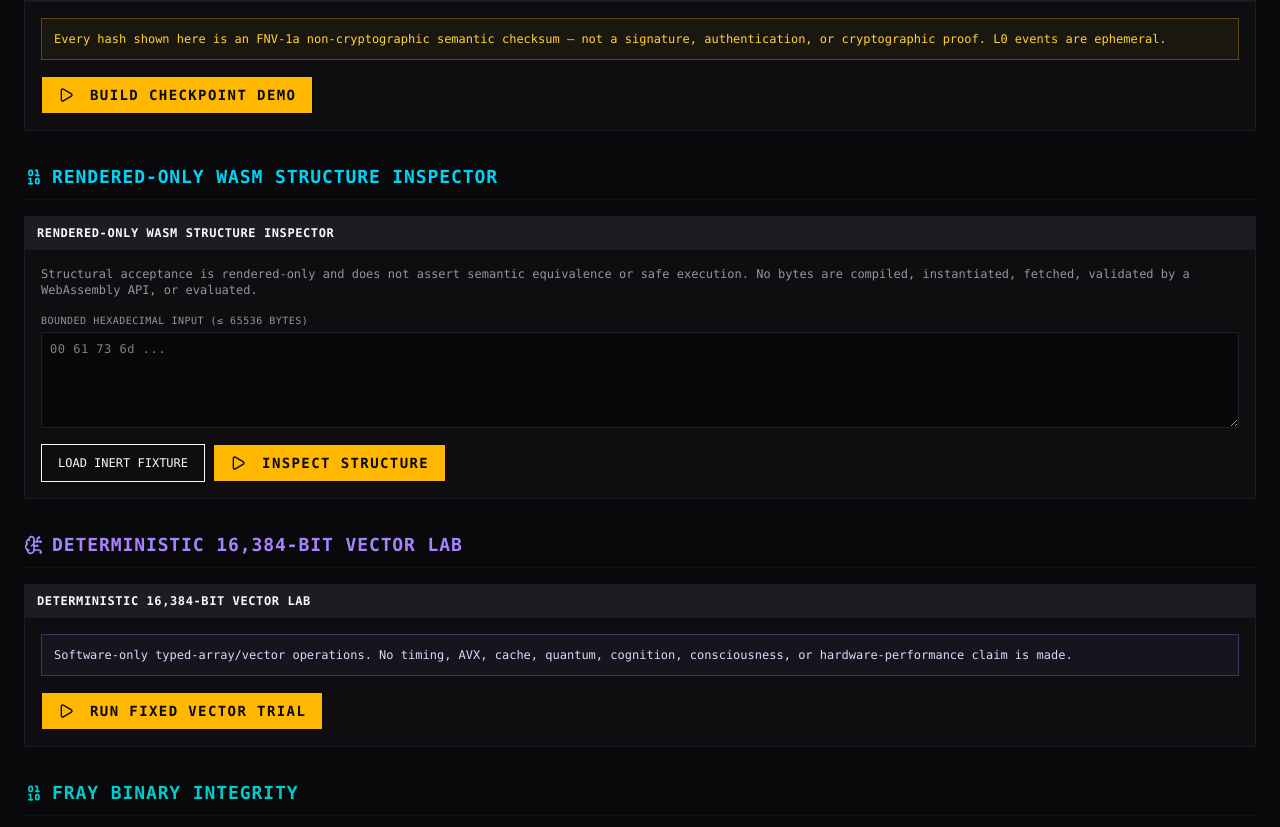
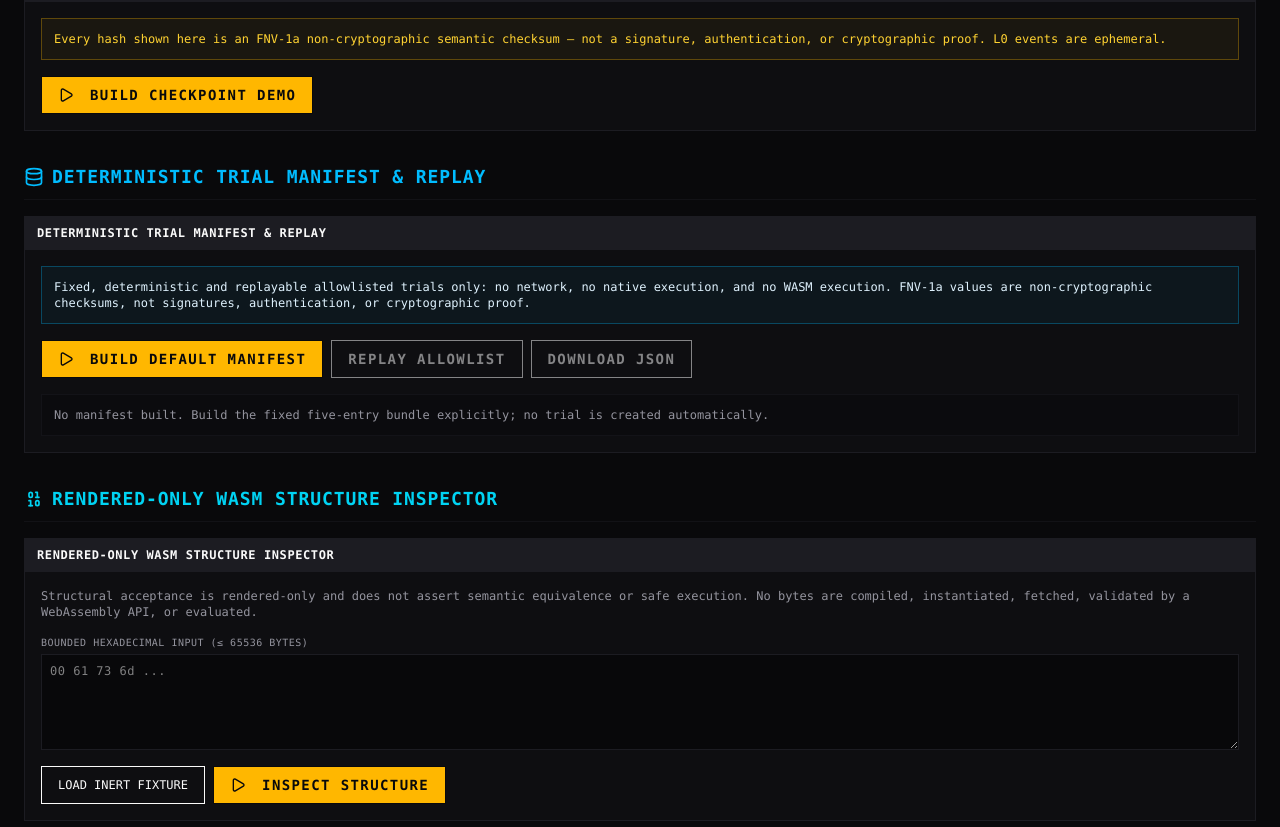
Before and after one commit to eyeoverthink/aeon-kernel, a React app: page /matter-lab in a window 1280 px wide. Shown: the part 1033-1860 px from the top of the page. Built offline with nearby package versions, Linux system fonts and the light colour scheme; the HTML template or start-up script is replaced by a standard one.

Commit message:
Add deterministic trial manifest replay: src/pages/matter-lab.tsx

```diff
--- a/src/pages/matter-lab.tsx
+++ b/src/pages/matter-lab.tsx
@@ -21,6 +21,7 @@ import {
 import { buildCheckpointDemo } from '@/lib/checkpoint-ledger';
 import { inspectWasmBinary, WasmInspectorError, WASM_INSPECTOR_MAX_BYTES, type WasmInspection } from '@/lib/wasm-inspector';
 import { compareVectorLayouts, hammingDistance, runDefaultVectorTrial, seededVector, similarity, type VectorLabTrial } from '@/lib/vector-lab';
+import { buildDefaultTrialManifest, replayTrialManifest, serializeTrialManifest, type ReplayManifest, type TrialManifest } from '@/lib/trial-manifest';
 
 import { Button } from '@/components/ui/button';
 import { Badge } from '@/components/ui/badge';
@@ -634,6 +635,76 @@ function CheckpointLedgerSection() {
   </div>;
 }
 
+function TrialManifestSection() {
+  const [manifest, setManifest] = useState<TrialManifest | null>(null);
+  const [replay, setReplay] = useState<ReplayManifest | null>(null);
+
+  const buildManifest = () => {
+    setManifest(buildDefaultTrialManifest());
+    setReplay(null);
+  };
+
+  const downloadManifest = () => {
+    if (!manifest) return;
+    const url = URL.createObjectURL(new Blob([serializeTrialManifest(manifest)], { type: 'application/json' }));
+    const link = document.createElement('a');
+    link.href = url;
+    link.download = 'aeon-trial-manifest-v1.json';
+    link.click();
+    URL.revokeObjectURL(url);
+  };
+
+  return <div className="border border-border bg-card flex flex-col" data-testid="trial-manifest">
+    <div className="bg-muted px-3 py-2 border-b border-border text-xs font-bold uppercase tracking-wider">Deterministic Trial Manifest &amp; Replay</div>
+    <div className="p-4 flex flex-col gap-4">
+      <div className="border border-sky-400/30 bg-sky-400/5 p-3 text-xs text-sky-100">
+        Fixed, deterministic and replayable allowlisted trials only: no network, no native execution, and no WASM execution. FNV-1a values are non-cryptographic checksums, not signatures, authentication, or cryptographic proof.
+      </div>
+      <div className="flex flex-wrap gap-2">
+        <Button type="button" data-testid="manifest-build" aria-label="Build default deterministic trial manifest" onClick={buildManifest} className="rounded-none tracking-widest font-bold">
+          <Play className="w-4 h-4 mr-2" />BUILD DEFAULT MANIFEST
+        </Button>
+        <Button type="button" data-testid="manifest-replay" aria-label="Replay built trial manifest" variant="outline" disabled={!manifest} onClick={() => manifest && setReplay(replayTrialManifest(manifest))} className="rounded-none tracking-widest font-bold">
+          REPLAY ALLOWLIST
+        </Button>
+        <Button type="button" data-testid="manifest-download" aria-label="Download built trial manifest JSON" variant="outline" disabled={!manifest} onClick={downloadManifest} className="rounded-none tracking-widest font-bold">
+          DOWNLOAD JSON
+        </Button>
+      </div>
+      {!manifest ? <div className="border border-border/50 bg-black/20 p-3 text-xs text-muted-foreground">No manifest built. Build the fixed five-entry bundle explicitly; no trial is created automatically.</div> : <>
+        <div className="grid grid-cols-1 sm:grid-cols-2 xl:grid-cols-5 gap-3">
+          <Metric label="Schema" value={manifest.schemaVersion} color="text-sky-400" />
+          <Metric label="Model" value={manifest.model} color="text-sky-400" />
+          <Metric label="Manifest ID" value={manifest.manifestId} color="text-sky-400" />
+          <Metric label="Checksum" value={manifest.checksum} color="text-sky-400" />
+          <Metric label="Entry count" value={manifest.entries.length} color="text-sky-400" />
+        </div>
+        <div className="grid grid-cols-1 lg:grid-cols-2 xl:grid-cols-3 gap-3">
+          {manifest.entries.map(entry => {
+            const replayEntry = replay?.entries.find(item => item.trialId === entry.trialId);
+            return <div key={entry.trialId} className="border border-border/50 bg-black/30 p-3 text-xs flex flex-col gap-2">
+              <div className="flex flex-wrap justify-between gap-2"><strong className="text-sky-300">{entry.trialId}</strong><Badge variant="outline" className="rounded-none text-[9px]">{entry.status.toUpperCase()}</Badge></div>
+              <div>Engine: <span className="font-mono">{entry.engineId} / {entry.engineVersion}</span></div>
+              <div className="break-all">Input checksum: <span className="font-mono">{entry.inputChecksum}</span></div>
+              <div className="break-all">Result checksum: <span className="font-mono">{entry.resultChecksum}</span></div>
+              {entry.sourceReceipt && <div className="break-all">Engine receipt: <span className="font-mono">{entry.sourceReceipt}</span></div>}
+              <div>Policy: <span className="font-mono">{JSON.stringify(entry.policy)}</span></div>
+              {replayEntry && <div className={`border-t border-border/40 pt-2 ${replayEntry.status === 'reproduced' ? 'text-emerald-400' : 'text-destructive'}`}>
+                Replay: {replayEntry.status.toUpperCase()} · mismatch fields: {replayEntry.mismatchFields.length ? replayEntry.mismatchFields.join(', ') : 'none'}
+              </div>}
+            </div>;
+          })}
+        </div>
+        {replay && <div className={`border p-3 text-xs flex flex-col gap-2 ${replay.reproduced ? 'border-emerald-400/40 bg-emerald-400/5' : 'border-destructive/40 bg-destructive/5'}`} data-testid="manifest-replay-result">
+          <strong>Overall reproduced: {replay.reproduced ? 'YES' : 'NO'}</strong>
+          <div className="break-all">Replay checksum: <span className="font-mono">{replay.checksum}</span></div>
+          <div className="break-all">Replay receipt: <span className="font-mono">{replay.receipt}</span></div>
+        </div>}
+      </>}
+    </div>
+  </div>;
+}
+
 function WasmInspectorSection() {
   const [hexInput, setHexInput] = useState('');
   const [inspection, setInspection] = useState<WasmInspection | null>(null);
@@ -812,6 +883,11 @@ function LegendSection() {
       desc: "Explicit L0 events aggregate to L1 and carry caller-supplied source references across rendered L2/L3 boundaries; FNV-1a values are non-cryptographic checksums, not signatures or proof."
     },
     {
+      name: "deterministic trial manifests and allowlisted replay",
+      kind: "Implemented computation",
+      desc: "A fixed five-engine JSON manifest is built explicitly, checksummed with non-cryptographic FNV-1a, and replayed only through bounded allowlisted engines; no network, native execution, or WASM execution occurs."
+    },
+    {
       name: "rendered-only WASM section parsing / ULEB128",
       kind: "Implemented computation",
       desc: "A bounded structural WebAssembly v1 container parser decodes sections and canonical unsigned LEB128 without compiling, validating, fetching, or executing bytes."
@@ -915,6 +991,14 @@ export default function MatterLab() {
 
         <section className="flex flex-col gap-4">
           <div className="flex items-center gap-2 border-b border-border/50 pb-2">
+            <Database className="w-5 h-5 text-sky-400" />
+            <h3 className="text-lg font-bold uppercase tracking-wider text-sky-400">Deterministic Trial Manifest &amp; Replay</h3>
+          </div>
+          <TrialManifestSection />
+        </section>
+
+        <section className="flex flex-col gap-4">
+          <div className="flex items-center gap-2 border-b border-border/50 pb-2">
             <Binary className="w-5 h-5 text-cyan-400" />
             <h3 className="text-lg font-bold uppercase tracking-wider text-cyan-400">Rendered-only WASM Structure Inspector</h3>
           </div>
```
